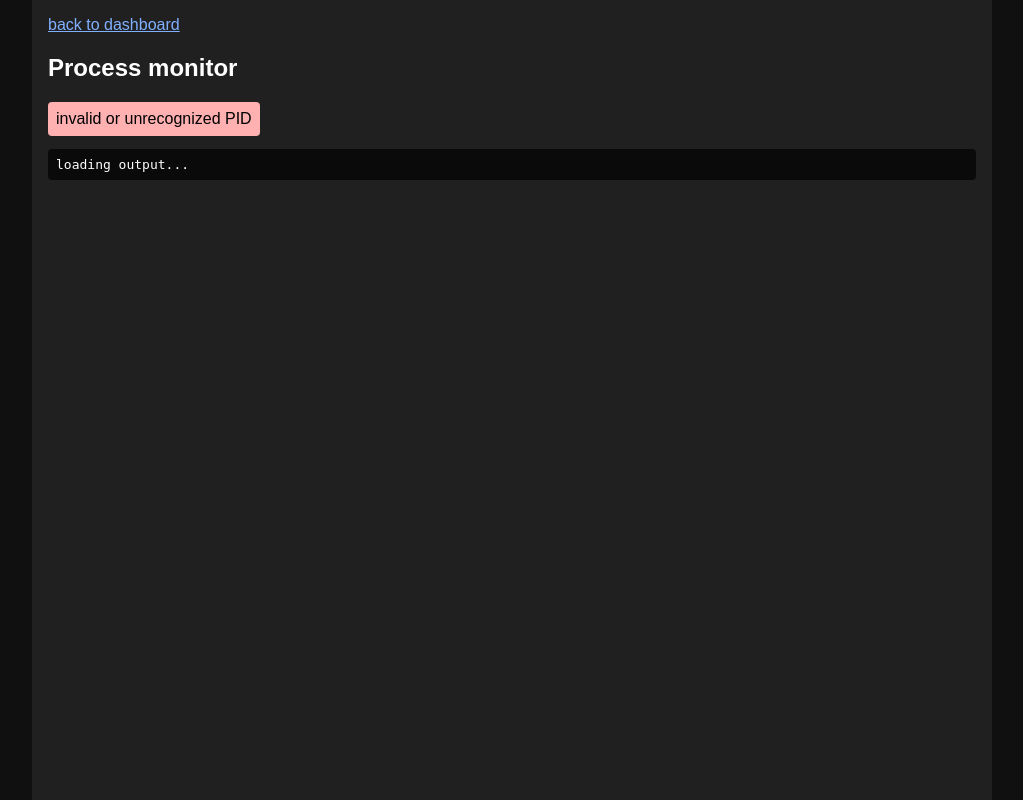
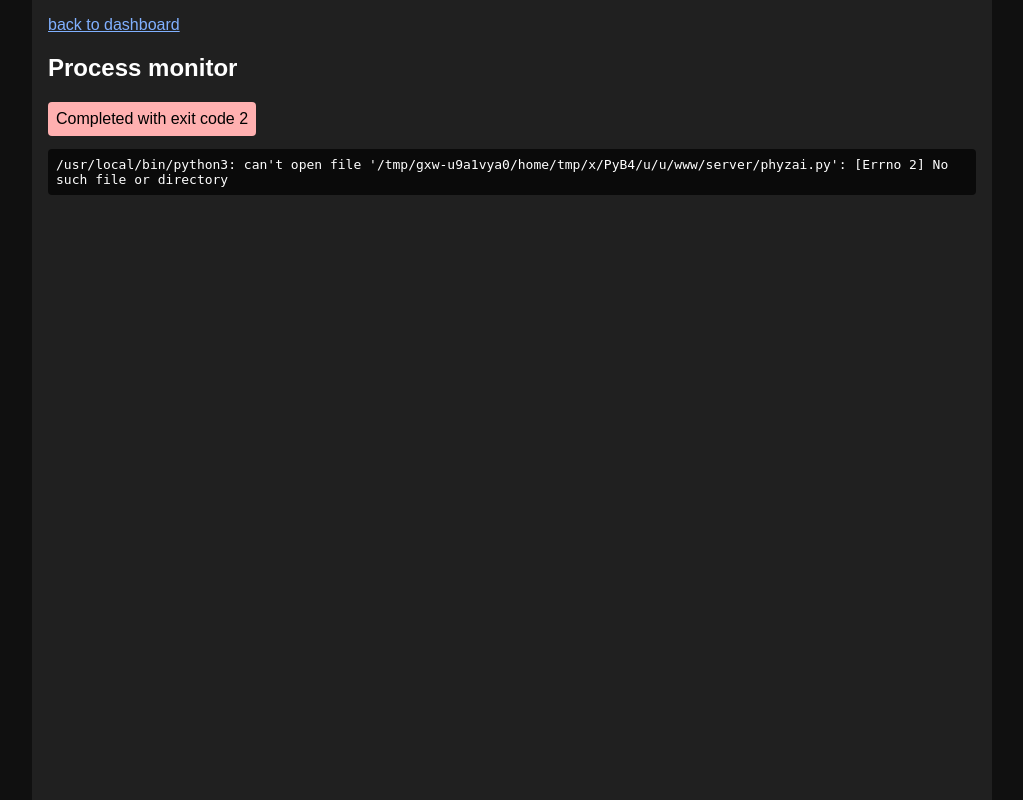
Before and after one commit to PhyzAI/PhyzAi, a Flask app: page /procmon/?pid=1 in a window 1280 px wide. Shown: the whole page, without its empty margins (128-1151 px from the left). Run offline with Flask 3, Linux system fonts and the light colour scheme.

Commit message:
WIP proc mon updates

```diff
--- a/chatgpt_interface.py
+++ b/chatgpt_interface.py
@@ -1,7 +1,4 @@
-import os
-from openai import OpenAI
-
-client = OpenAI(api_key=os.getenv("OPENAI_API_KEY") or "sk-your-api-key")
+# client = OpenAI(api_key=os.getenv("OPENAI_API_KEY") or "sk-your-api-key")
 
 def ask_chatgpt(prompt, user_input):
     print(f"[DEBUG] Prompt: {prompt}\nUser input: {user_input}")
--- a/phyzai.py
+++ b/phyzai.py
@@ -6,7 +6,7 @@
 
 from apologies import Apologies
 from dadjokes import DadJokes
-from transcribe2gpt import ask_chatgpt
+from chatgpt_interface import ask_chatgpt
 from transcriber import record_until_silence, transcribe_audio
 from OPTIONS import TTS
 
--- a/server/serve.py
+++ b/server/serve.py
@@ -1,6 +1,7 @@
 import os
 import shlex
 import subprocess
+import sys
 import threading
 from collections import defaultdict
 from pathlib import Path
@@ -49,7 +50,7 @@
         nextid += 1
 
         def watcher():
-            for data in iter(proc.stdout.read, b''):
+            for data in iter(lambda: proc.stdout.read(1), b''):
                 proc_cache[this_id] += data
             proc.stdout.close()
 
@@ -67,6 +68,11 @@
     def gitcmd(command: str):
         broke_command = shlex.split(command)
         result = launch_proc(['git'] + broke_command)
+        return redirect(url_for('procmon', pid=result))
+
+    @app.route('/start_phyz')
+    def start_phyz():
+        result = launch_proc([sys.executable, "phyzai.py"])
         return redirect(url_for('procmon', pid=result))
 
     @app.route('/proclog/<int:proc_id>')
--- a/server/static/phyz.css
+++ b/server/static/phyz.css
@@ -6,7 +6,8 @@
 
 body {
     font-family: sans-serif;
-    min-width: 60em;
+    min-width: min(100vw, 60em);
+    max-width: 60em;
     background: #202020;
     padding: 16px;
     margin: 0;
@@ -36,6 +37,8 @@
     border-radius: 4px;
     background: #000000b0;
     color: white;
+    white-space: pre-wrap;
+    word-wrap: break-word;
 }
 #output.-no-output {
     color: #bbbbbb;
--- a/server/templates/index.html.j2
+++ b/server/templates/index.html.j2
@@ -12,6 +12,7 @@
     <li><a href="{{ url_for('enumerate_fs', path='') }}">Explore the local filesystem</a></li>
     <li><a href="{{ url_for('gitcmd', command='pull') }}">Synchronize changes (<code>git pull</code>)</a></li>
     <li><a href="{{ url_for('gitcmd', command='status') }}">Git status</a></li>
+    <li><a href="{{ url_for('start_phyz') }}">Start PhyzAI</a></li>
 </ul>
 </body>
 </html>
```
